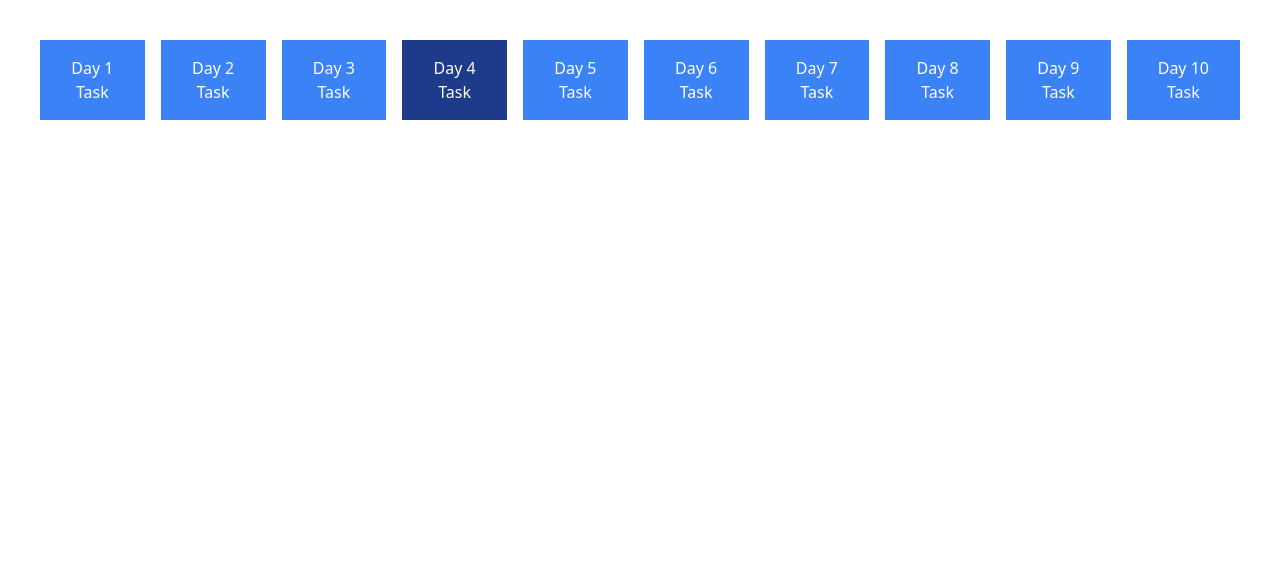
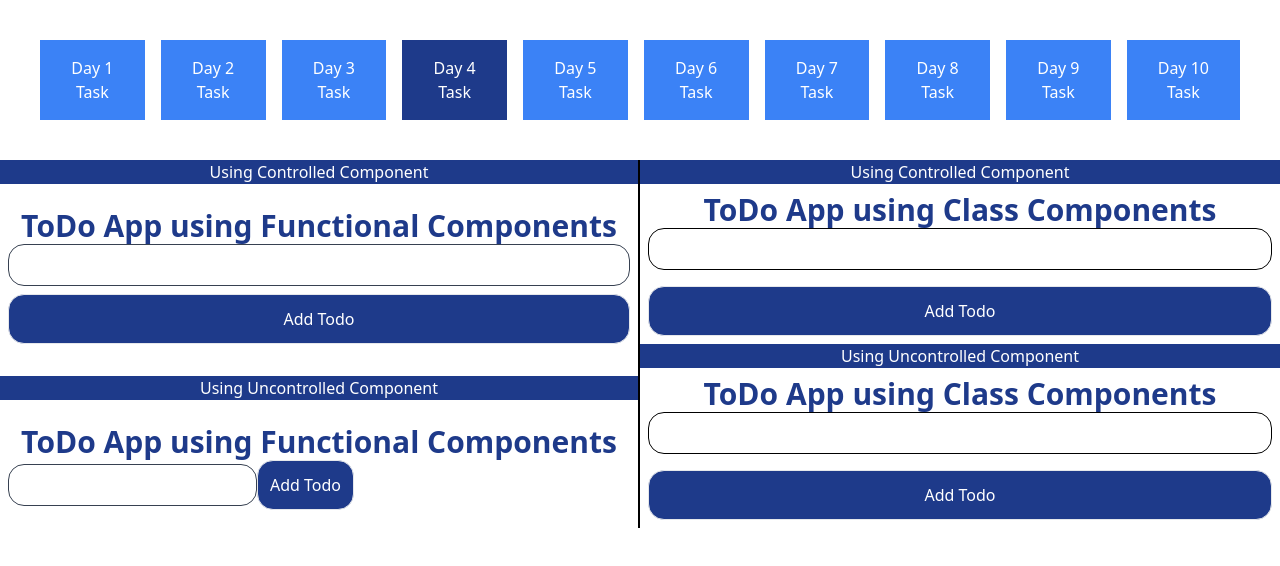
Before and after one commit to tauheeddarekar-909/React-Repo-Practice, a React app: page / in a window 1280 px wide. Both pictures are taken after a click on the button "Day 4 Task". Shown: the top 566 px of the page. Built offline with nearby package versions, Linux system fonts and the light colour scheme.

Commit message:
PR4_DAY4

```diff
--- a/src/App.jsx
+++ b/src/App.jsx
@@ -4,12 +4,12 @@ import React from 'react'
 import PR1_DAY1 from './DailyTasks/PR1_DAY1'
 import PR2_DAY2 from './DailyTasks/PR2_DAY2'
 import PR3_DAY3 from './DailyTasks/PR3_DAY3/PR3_DAY3'
+import PR4_DAY4 from './DailyTasks/PR4_DAY4/PR4_DAY4'
 
 function App() {
 
-  const [tab, setTab] = useState("PR3_DAY3")
+  const [tab, setTab] = useState("PR5_DAY5")
 
-  // Helper to determine button classes
   const getButtonClass = (buttonTab) => {
     return tab === buttonTab ? 'bg-blue-900 p-4 text-white' : 'bg-blue-500 p-4 text-white';
   };
@@ -32,7 +32,8 @@ function App() {
       {
         tab === "PR1_DAY1" ? <PR1_DAY1 /> :
         tab === "PR2_DAY2" ? <PR2_DAY2 /> :
-        tab === "PR3_DAY3" ? <PR3_DAY3/>: null
+        tab === "PR3_DAY3" ? <PR3_DAY3/>:
+        tab === "PR4_DAY4" ? <PR4_DAY4/>: null
        }
     </>
   )
--- /dev/null
+++ b/src/DailyTasks/PR4_DAY4/PR4_DAY4.jsx
@@ -0,0 +1,28 @@
+import React from 'react'
+import ToDoFunctionControlled from './components/ToDoFunctionControlled'
+import ToDoClassControlled from './components/ToDoClassControlled'
+import ToDoClassUncontrolled from './components/ToDoClassUncontrolled'
+import ToDoFunctionUncontrolled from './components/ToDoFunctionUncontrolled'
+
+function PR4_DAY4() {
+    return (
+        <>
+            <div className='grid grid-cols-2'>
+                <div className='border-r-2 border-black flex gap-4 flex-col'>
+                    <p className='text-center bg-blue-900 text-white'>Using Controlled Component</p>
+                    <ToDoFunctionControlled />
+                    <p className='text-center bg-blue-900 text-white'>Using Uncontrolled Component</p>
+                    <ToDoFunctionUncontrolled />
+                </div>
+                <div>
+                    <p className='text-center bg-blue-900 text-white'>Using Controlled Component</p>
+                    <ToDoClassControlled />
+                    <p className='text-center bg-blue-900 text-white'>Using Uncontrolled Component</p>
+                    <ToDoClassUncontrolled />
+                </div>
+            </div>
+        </>
+    )
+}
+
+export default PR4_DAY4
--- /dev/null
+++ b/src/DailyTasks/PR4_DAY4/components/ToDoClassControlled.jsx
@@ -0,0 +1,55 @@
+import React, { Component } from 'react'
+
+export default class ToDoClassControlled extends Component {
+
+  constructor(props) {
+    super(props)
+    this.state = {
+      input: '',
+      todos: []
+    }
+  }
+
+  handleSubmit = (e) => {
+    e.preventDefault()
+    this.setState((prevState) => ({
+      todos: [...prevState.todos, { id: Date.now(), text: prevState.input }],
+      input: ''
+    }));
+  }
+
+
+
+  render() {
+
+    console.log("this state todos", this.state.todos)
+    return (
+      <div className='p-2'>
+        <h2 className='text-3xl text-center font-extrabold text-blue-900'>ToDo App using Class Components</h2>
+        <div>
+          <form onSubmit={this.handleSubmit}>
+            <div className='flex flex-col gap-4'>
+              <input
+                value={this.state.input}
+                onChange={(e) => { this.setState({ input: e.target.value }) }}
+                className='bg-white p-2 rounded-2xl border border-black'
+              />
+              <button
+                className='border bg-blue-900 p-3 text-white rounded-2xl'
+                type='submit'
+              >Add Todo</button>
+            </div>
+          </form>
+          {this.state.todos.map((todo, idx) => (
+            <div
+              className='flex flex-col gap-3'
+              key={todo.id}>
+              <p>ID: {todo.id}</p>
+              <p>Text: {todo.text}</p>
+            </div>
+          ))}
+        </div>
+      </div>
+    )
+  }
+}
--- /dev/null
+++ b/src/DailyTasks/PR4_DAY4/components/ToDoClassUncontrolled.jsx
@@ -0,0 +1,51 @@
+import React, { Component, createRef } from 'react'
+
+export default class ToDoClassUncontrolled extends Component {
+
+    constructor(props) {
+        super(props)
+        this.inputRef = createRef()
+        this.state = {
+            todos: []
+        }
+    }
+
+    handleSubmit = (e) => {
+        e.preventDefault()
+        const value = this.inputRef.current.value
+        this.setState({
+            todos: [ ...this.state.todos, {id: Date.now(), text: value} ]
+        })
+        this.inputRef.current.value = ''
+    }
+
+    render() {
+        return (
+            <div className='p-2'>
+                <h2 className='text-3xl text-center font-extrabold text-blue-900'>ToDo App using Class Components</h2>
+                <div>
+                    <form onSubmit={this.handleSubmit}>
+                        <div className='flex flex-col gap-4'>
+                            <input
+                            ref={this.inputRef}
+                                className='bg-white p-2 rounded-2xl border border-black'
+                            />
+                            <button
+                                className='border bg-blue-900 p-3 text-white rounded-2xl'
+                                type='submit'
+                            >Add Todo</button>
+                        </div>
+                    </form>
+                    {this.state.todos.map((todo, idx) => (
+                        <div
+                            className='flex flex-col gap-3'
+                            key={todo.id}>
+                            <p>ID: {todo.id}</p>
+                            <p>Text: {todo.text}</p>
+                        </div>
+                    ))}
+                </div>
+            </div>
+        )
+    }
+}
--- /dev/null
+++ b/src/DailyTasks/PR4_DAY4/components/ToDoFunctionControlled.jsx
@@ -0,0 +1,42 @@
+import React, { useState } from 'react'
+
+function ToDoFunctionControlled() {
+
+    const [todos, setTodos] = useState([])
+    const [input, setInput] = useState("")
+
+    const handleAddTodo = () => {
+        setTodos([...todos, { id: Date.now(), text: input }]);
+        setInput("")
+    }
+
+    console.log("todos line 13", todos)
+    return (
+        <div className='p-2'>
+            <h2 className='text-3xl text-center font-extrabold text-blue-900'>ToDo App using Functional Components</h2>
+            <div className='flex gap-2 flex-col'>
+                <input
+                value={input}
+                    className='bg-white p-2 rounded-2xl border border-gray-700'
+                    onChange={(e) => { setInput(e.target.value) }}
+                />
+                <button
+                    className='border bg-blue-900 p-3 text-white rounded-2xl'
+                    onClick={handleAddTodo}
+                >Add Todo</button>
+                <div>
+                    {todos.map((todo, index) => (
+                        <div
+                            className='flex flex-col gap-3'
+                            key={todo.id}>
+                            <p>ID: {todo.id}</p>
+                            <p>Text: {todo.text}</p>
+                        </div>
+                    ))}
+                </div>
+            </div>
+        </div>
+    )
+}
+
+export default ToDoFunctionControlled
--- /dev/null
+++ b/src/DailyTasks/PR4_DAY4/components/ToDoFunctionUncontrolled.jsx
@@ -0,0 +1,42 @@
+import React, { useRef, useState } from 'react'
+
+function ToDoFunctionUncontrolled() {
+
+    const inputRef = useRef(null)
+    const [todos, setTodos] = useState([])
+
+    const handleAddTodo = (e) => {
+        e.preventDefault()
+        const value = inputRef.current.value
+        setTodos([...todos, { id: Date.now(), text: value }])
+        inputRef.current.value = ""
+    }
+
+    return (
+        <div className='p-2'>
+            <h2 className='text-3xl text-center font-extrabold text-blue-900'>ToDo App using Functional Components</h2>
+            <form onSubmit={handleAddTodo}>
+                <input
+                    ref={inputRef}
+                    className='bg-white p-2 rounded-2xl border border-gray-700'
+                />
+                <button
+                    className='border bg-blue-900 p-3 text-white rounded-2xl'
+                    type='submit'
+                >Add Todo</button>
+                <div>
+                    {todos.map((todo, index) => (
+                        <div
+                            className='flex flex-col gap-3'
+                            key={todo.id}>
+                            <p>ID: {todo.id}</p>
+                            <p>Text: {todo.text}</p>
+                        </div>
+                    ))}
+                </div>
+            </form>
+        </div>
+    )
+}
+
+export default ToDoFunctionUncontrolled
```
